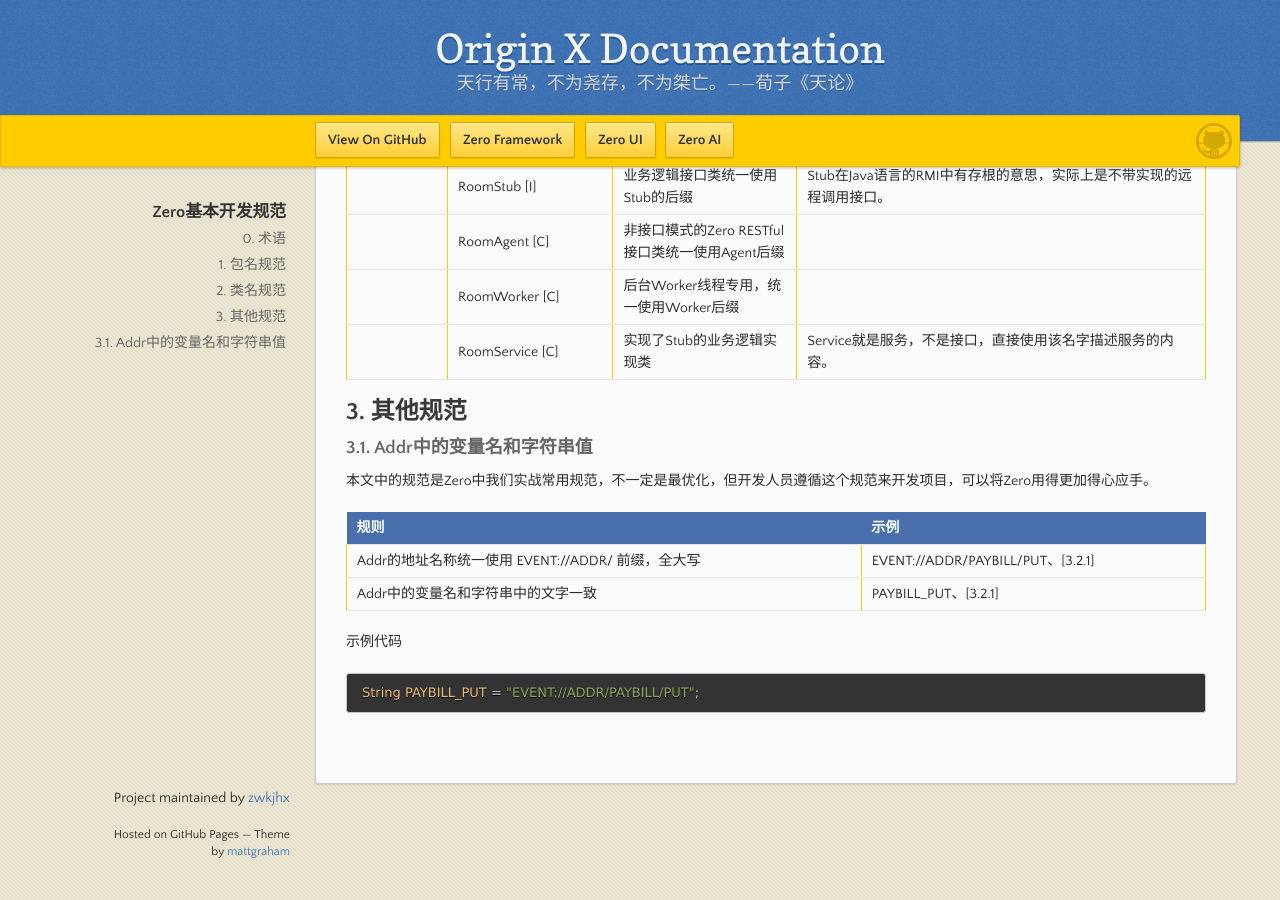
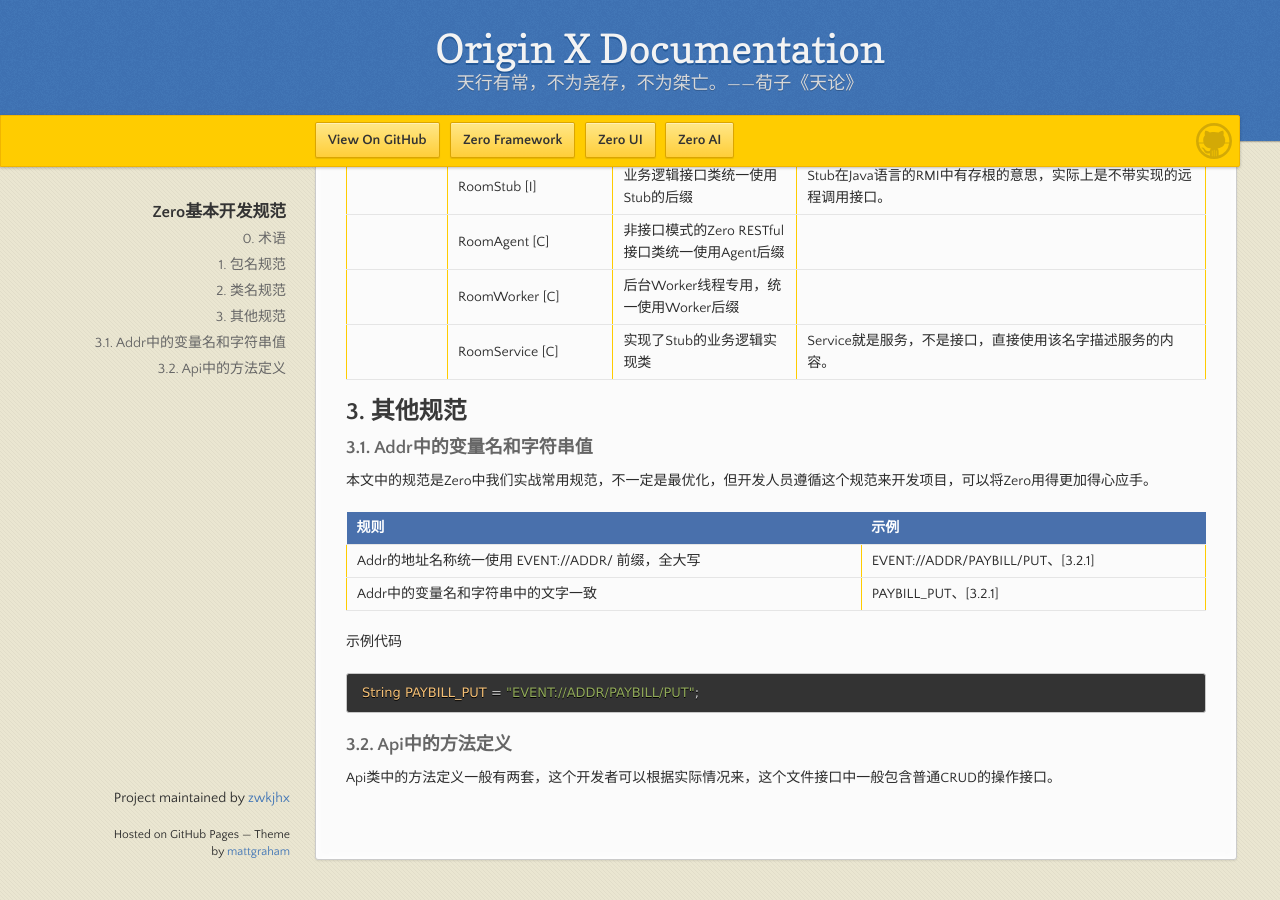
Before and after one commit to zwkjhx/ox-doc, a Jekyll site: the page built from specification/1-zerogui-fan/spc-001-zeroji-ben-kai-fa-gui-fan.md, in a window 1280 px wide and 900 px high, scrolled down 1259 px. Built offline with Jekyll 4.4.1, drawn with Linux system fonts in a browser that asks for light colours; our own code applies the rules of GitHub Pages for plain Markdown files.

Commit message:
Updates specification/1-zerogui-fan/spc-001-zeroji-ben-kai-fa-gui-fan.md
Auto commit by GitBook Editor

````diff
--- a/specification/1-zerogui-fan/spc-001-zeroji-ben-kai-fa-gui-fan.md
+++ b/specification/1-zerogui-fan/spc-001-zeroji-ben-kai-fa-gui-fan.md
@@ -55,3 +55,7 @@
 ```java
 String PAYBILL_PUT = "EVENT://ADDR/PAYBILL/PUT";
 ```
+
+### 3.2. Api中的方法定义
+
+Api类中的方法定义一般有两套，这个开发者可以根据实际情况来，这个文件接口中一般包含普通CRUD的操作接口。
````
